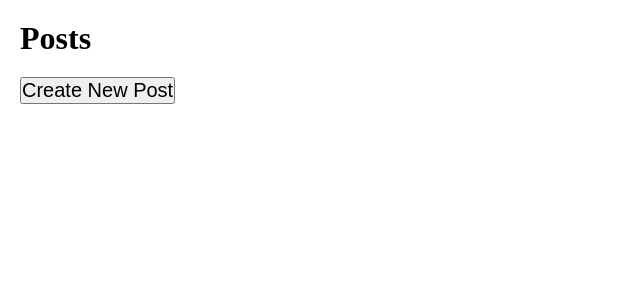
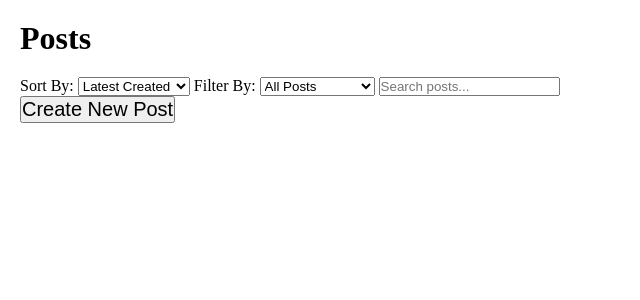
Before and after one commit to MuratovB/wysp, a FastAPI app: page /posts in a window 1280 px wide. Shown: the top 300 px of the page, without its empty margins (0-640 px from the left). Run offline with FastAPI, Linux system fonts and the light colour scheme; data that the repository does not hold is empty.

Commit message:
added filter and search

```diff
--- a/main.py
+++ b/main.py
@@ -107,20 +107,62 @@ async def login(request: Request):
     return templates.TemplateResponse("login.html", {"request": request})
 
 @app.get("/posts", response_class=HTMLResponse)
-async def posts(request: Request, page: int = 1, limit: int = 20):
+async def posts(request: Request, page: int = 1, limit: int = 20, sort: str = "newest", filter: str = "all", search: str = ""):
     conn = get_db_connection()
     cursor = conn.cursor()
 
     offset = (page - 1) * limit
 
-    cursor.execute('SELECT * FROM posts LIMIT ? OFFSET ?', (limit, offset))
+    query = 'SELECT * FROM posts'
+    filters = []
+    params = []
+
+    if filter == "liked":
+        query += " JOIN likes ON posts.id = likes.post_id WHERE likes.user_id = ?"
+        filters.append("liked")
+        params.append(request.session.get("user_id"))
+    elif filter == "favorited":
+        query += " JOIN favorites ON posts.id = favorites.post_id WHERE favorites.user_id = ?"
+        filters.append("favorited")
+        params.append(request.session.get("user_id"))
+
+    if search:
+        if filters:
+            query += " AND post_name LIKE ? OR login LIKE ?"
+        else:
+            query += " WHERE post_name LIKE ? OR login LIKE ?"
+        params.extend([f"%{search}%", f"%{search}%"])
+
+    if sort == "likes":
+        query += " ORDER BY likes DESC"
+    elif sort == "favorites":
+        query += " ORDER BY favorites DESC"
+    elif sort == "views":
+        query += " ORDER BY views DESC"
+    elif sort == "random":
+        query += " ORDER BY RANDOM()"
+    elif sort == "oldest":
+        query += " ORDER BY created_at ASC"
+    else:
+        query += " ORDER BY created_at DESC"
+
+    query += " LIMIT ? OFFSET ?"
+    params.extend([limit, offset])
+
+    cursor.execute(query, tuple(params))
     posts = cursor.fetchall()
 
     processed_posts = process_posts(posts)
-
     conn.close()
 
-    return templates.TemplateResponse("posts.html", {"request": request, "posts": processed_posts, "page": page})
+    return templates.TemplateResponse("posts.html", {
+        "request": request,
+        "posts": processed_posts,
+        "page": page,
+        "sort": sort,
+        "filter": filter,
+        "search": search
+    })
 
 
 
--- a/templates/posts.html
+++ b/templates/posts.html
@@ -127,7 +127,31 @@
 </head>
 <body>
     <h1>Posts</h1>
+
+    <div class="filters">
+        <label for="sort_filter">Sort By:</label>
+        <select id="sort_filter">
+            <option value="newest" {% if sort == "newest" %}selected{% endif %}>Latest Created</option>
+            <option value="oldest" {% if sort == "oldest" %}selected{% endif %}>Oldest Created</option>
+            <option value="likes" {% if sort == "likes" %}selected{% endif %}>Likes</option>
+            <option value="favorites" {% if sort == "favorites" %}selected{% endif %}>Favorites</option>
+            <option value="views" {% if sort == "views" %}selected{% endif %}>Views</option>
+            <option value="random" {% if sort == "random" %}selected{% endif %}>Random</option>
+        </select>
+
+        <label for="filter_type">Filter By:</label>
+        <select id="filter_type">
+            <option value="all" {% if filter == "all" %}selected{% endif %}>All Posts</option>
+            <option value="liked" {% if filter == "liked" %}selected{% endif %}>Liked Posts</option>
+            <option value="favorited" {% if filter == "favorited" %}selected{% endif %}>Favorited Posts</option>
+        </select>
+
+        <input type="text" id="search_input" placeholder="Search posts..." value="{{ search }}">
+    </div>
+
+
     <a href="/post-create"><button class="new-post-btn">Create New Post</button></a>
+
     <div class="posts-container" id="posts-container">
         {% for post in posts %}
         <a href="/posts/{{ post.id }}" class="post-container" style="color: black; text-decoration: none;">
@@ -154,8 +178,28 @@
         const loadingIndicator = document.getElementById('loading');
         const postContainer = document.getElementById('posts-container');
 
+        async function updatePosts() {
+            const sortFilter = document.getElementById('sort_filter').value;
+            const filterType = document.getElementById('filter_type').value;
+            const searchQuery = document.getElementById('search_input').value;
+
+            const response = await fetch(`/posts?page=${currentPage}&limit=20&sort=${sortFilter}&filter=${filterType}&search=${searchQuery}`);
+            const data = await response.text();
+
+            const newPosts = new DOMParser().parseFromString(data, 'text/html').getElementById('posts-container').innerHTML;
+            postContainer.innerHTML = newPosts;
+        }
+
+        document.getElementById('sort_filter').addEventListener('change', updatePosts);
+        document.getElementById('filter_type').addEventListener('change', updatePosts);
+        document.getElementById('search_input').addEventListener('input', updatePosts);
+
         async function loadMorePosts() {
-            const response = await fetch(`/posts?page=${currentPage + 1}&limit=20`);
+            const sortFilter = document.getElementById('sort_filter').value;
+            const filterType = document.getElementById('filter_type').value;
+            const searchQuery = document.getElementById('search_input').value;
+
+            const response = await fetch(`/posts?page=${currentPage + 1}&limit=20&sort=${sortFilter}&filter=${filterType}&search=${searchQuery}`);
             const data = await response.text();
 
             const newPosts = new DOMParser().parseFromString(data, 'text/html').getElementById('posts-container').innerHTML;
@@ -173,5 +217,6 @@
             }
         });
     </script>
+
 </body>
 </html>
```
